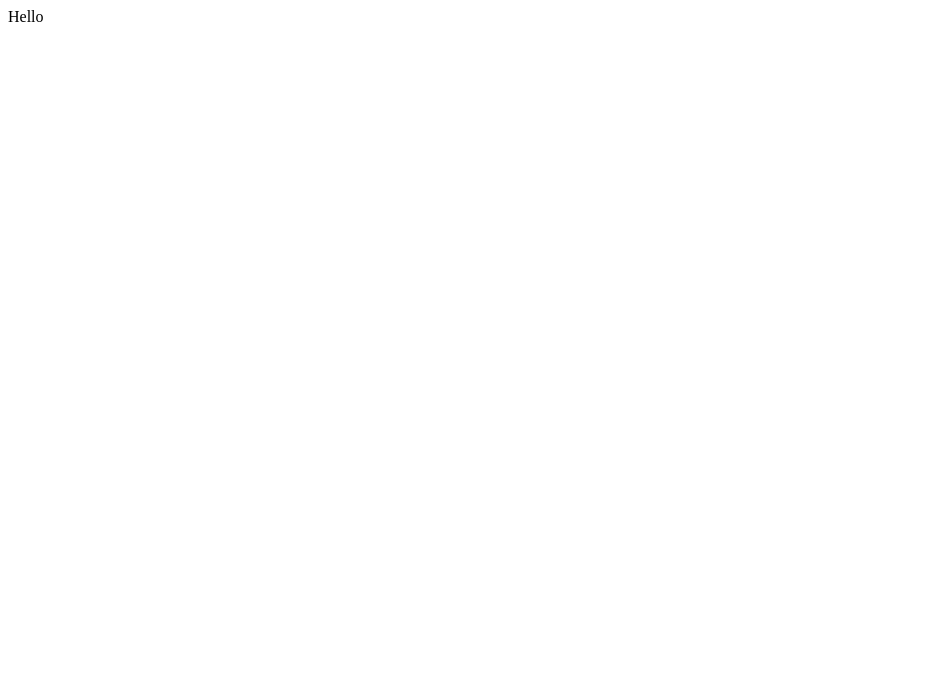
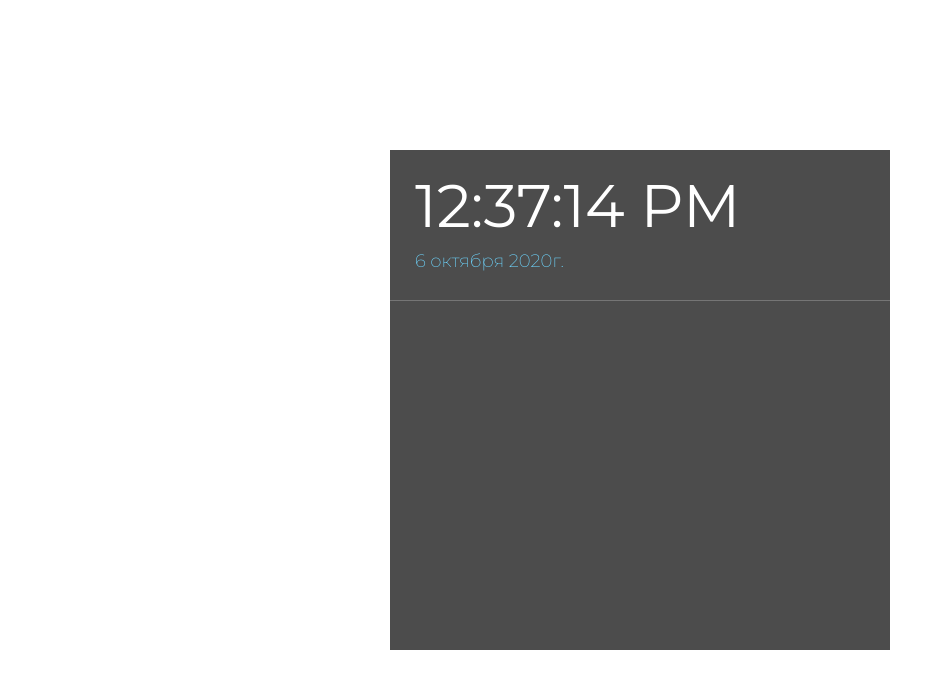
Before and after one commit to Marina-Poprotskaya/react-calendar, a React (Create React App) app: page / in a window 1280 px wide. Shown: the top 688 px of the page, without its empty margins (0-945 px from the left). Built offline with nearby package versions, Linux system fonts and the light colour scheme.

Commit message:
feat: add current time and date

```diff
--- a/public/index.html
+++ b/public/index.html
@@ -3,6 +3,7 @@
   <head>
     <meta charset="utf-8" />
     <link rel="icon" href="%PUBLIC_URL%/favicon.ico" />
+    <link href="https://fonts.googleapis.com/css2?family=Montserrat:wght@100;200;300;400;700&display=swap" rel="stylesheet">
     <meta name="viewport" content="width=device-width, initial-scale=1" />
     <title>Calendar</title>
   </head>
--- a/src/App.css
+++ b/src/App.css
@@ -0,0 +1,25 @@
+* {
+  margin: 0;
+  padding: 0;
+}
+
+html {
+  font-size: 10px;
+  font-family: 'Montserrat', sans-serif;
+}
+
+.container {
+  display: flex;
+  justify-content: center;
+  align-items: center;
+  width: 80%;
+  max-width: 1200px;
+  margin: 0 auto;
+  height: 100vh;
+}
+
+.calendar-wrapper {
+  width: 500px;
+  height: 500px;
+  background-color: rgba(0, 0, 0, 0.7);
+}
--- a/src/App.js
+++ b/src/App.js
@@ -1,10 +1,13 @@
 import React from 'react';
+import Header from './components/header/components'
 import './App.css';
 
 function App() {
   return (
-    <div>
-      Hello
+    <div className = 'container'>
+       <div className = 'calendar-wrapper'>
+         <Header />
+       </div>
     </div>
   );
 }
--- /dev/null
+++ b/src/components/clock/component.jsx
@@ -0,0 +1,16 @@
+import React, { useState, useEffect } from "react";
+import "./style.css";
+
+export default function Clock() {
+  const [currentTime, setCurrentTime] = useState(new Date());
+
+  const tick = () => {
+    setCurrentTime(new Date());
+  };
+
+  useEffect(() => {
+    setInterval(() => tick(), 1000);
+  });
+
+  return <div className="currentTime">{currentTime.toLocaleTimeString()}</div>;
+}
--- /dev/null
+++ b/src/components/clock/style.css
@@ -0,0 +1,7 @@
+.currentTime {
+    display: flex;
+    align-items: center;
+    height: 60%;
+    font-size: 6rem;
+    color: rgb(255, 255, 255);
+}
--- /dev/null
+++ b/src/components/header/components.jsx
@@ -0,0 +1,36 @@
+import React from "react";
+import Clock from "../clock/component";
+import "./style.css";
+
+export default function Header() {
+  const getFormattedDate = () => {
+    const months = [
+      "января",
+      "февраля",
+      "марта",
+      "апреля",
+      "мая",
+      "июня",
+      "июля",
+      "августа",
+      "сентября",
+      "октября",
+      "ноября",
+      "декабря",
+    ];
+    const date = new Date();
+    const currentDate = `${date.getDate()} ${
+      months[date.getMonth()]
+    } ${date.getFullYear()}г.`;
+    return currentDate;
+  };
+
+  return (
+    <header className="header">
+      <div className="date-container">
+        <Clock />
+        <div className="currentDate">{getFormattedDate()}</div>
+      </div>
+    </header>
+  );
+}
--- /dev/null
+++ b/src/components/header/style.css
@@ -0,0 +1,19 @@
+.header {
+    height: 150px;
+    border-bottom: 1px solid rgb(117, 117, 117);
+}
+
+.date-container {
+    width: 90%;
+    margin: 0 auto;
+    padding: 10px 0;
+    height: 100%;
+}
+
+.currentDate {
+    display: flex;
+    align-items: center;
+    font-size: 1.8rem;
+    color: rgb(110, 214, 255);
+    font-weight: 200;
+}
```
